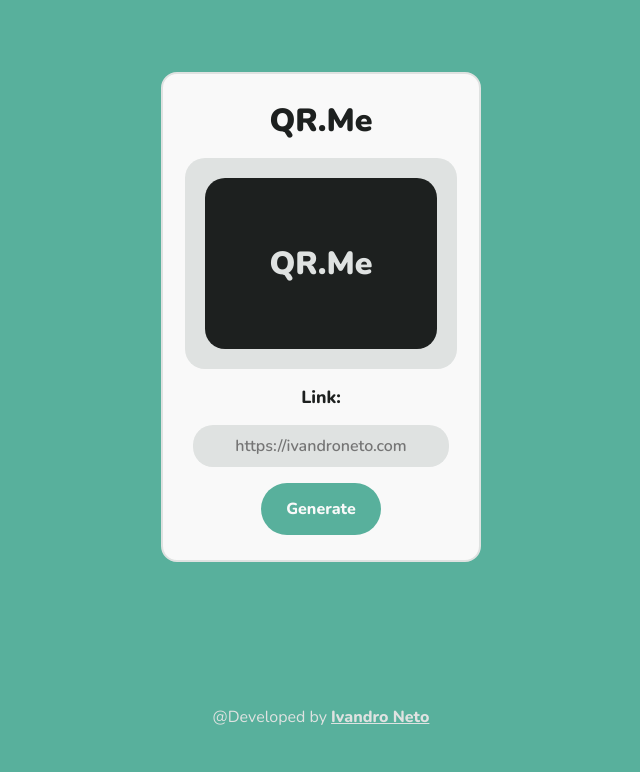
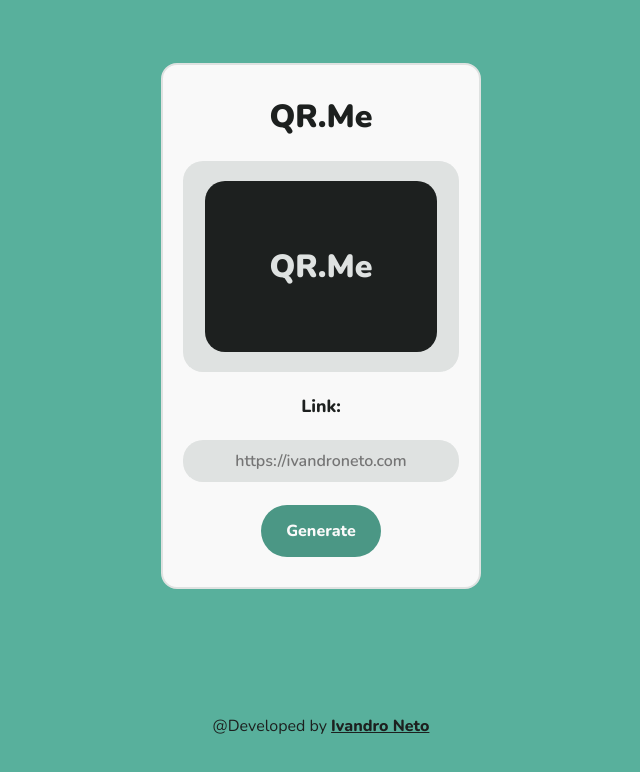
Before and after one commit to ivandro-neto/qr-code-generator, a React (Vite) app: page / in a window 1280 px wide. Shown: the top 772 px of the page, without its empty margins (319-959 px from the left). Built offline with nearby package versions, Linux system fonts and the light colour scheme.

Commit message:
adjust the colors

```diff
--- a/src/App.module.css
+++ b/src/App.module.css
@@ -73,10 +73,10 @@ a.qrcontainer:hover::after{
   align-items: center;
   width: 20em;
   height: auto;
-  gap: 1em;
+  gap: 1.4em;
   border: 2px solid var(--off-text);
   background-color: var(--background);
-  padding: 25px 30px;
+  padding: 30px 20px;
   border-radius: 1rem;
   flex-direction: column;
 }
@@ -106,7 +106,7 @@ a.qrcontainer:hover::after{
 .btn{
   border: none;
   color: var(--background);
-  background-color: var(--accent);
+  background-color: var(--accent-dark);
   padding: 15px 25px;
   border-radius: 30px;
   font-size: 1rem;
@@ -117,12 +117,13 @@ a.qrcontainer:hover::after{
 
 .btn:hover{
   background-color: var(--text);
+  color: var(--off-text);
 }
 
 footer a{
-  color: var(--off-text);
+  color: var(--text);
   font-weight: 800;
 }
 footer p{
-  color: var(--off-text);
+  color: var(--text);
 }
--- a/src/index.css
+++ b/src/index.css
@@ -5,6 +5,7 @@
   --text : #1D201F;
   --off-text: #DFE2E1;
   --accent: #58B09C;
+  --accent-dark: #4b9785;
 }
 
 *{
```
